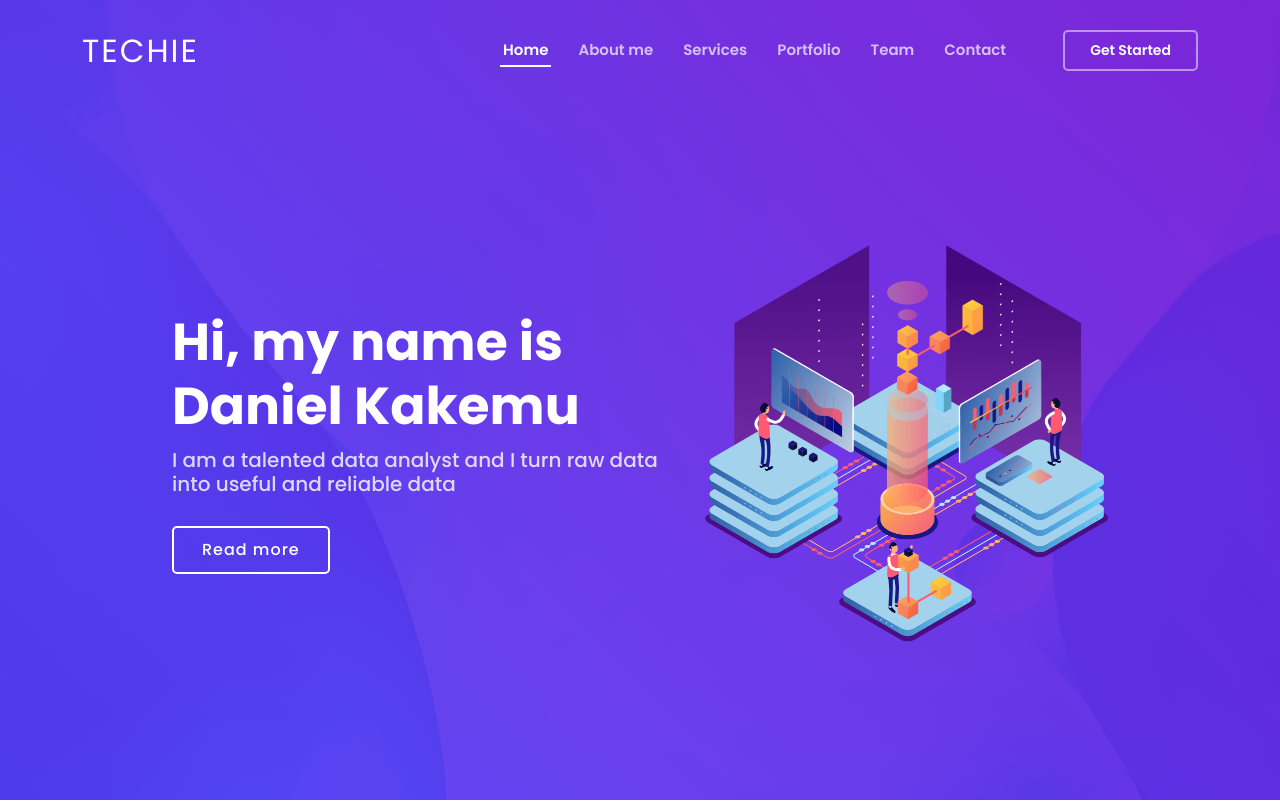
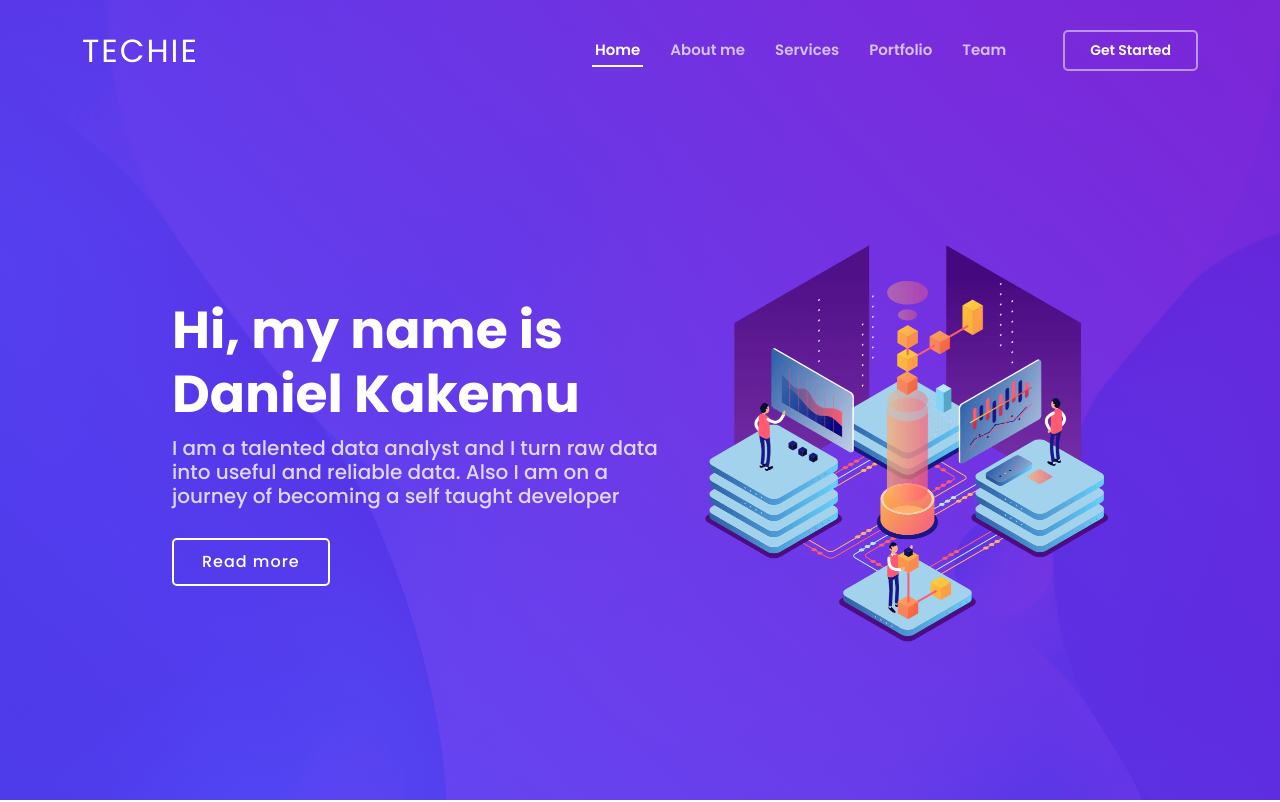
Before and after one commit to DanKakemu/DanielKakemu.github.io, a plain HTML site: page Techie/index.html in a window 1280 px wide. Shown: the top 802 px of the page. Drawn offline with nearby package versions, Linux system fonts and the light colour scheme.

Commit message:
Updated About

```diff
--- a/Techie/index.html
+++ b/Techie/index.html
@@ -5,7 +5,7 @@
   <meta charset="utf-8">
   <meta content="width=device-width, initial-scale=1.0" name="viewport">
 
-  <title>Techie Bootstrap Template - Index</title>
+  <title>Daniel Kakemu Portfolio</title>
   <meta content="" name="description">
   <meta content="" name="keywords">
 
@@ -51,7 +51,7 @@
           <li><a class="nav-link scrollto" href="#services">Services</a></li>
           <li><a class="nav-link scrollto " href="#portfolio">Portfolio</a></li>
           <li><a class="nav-link scrollto" href="#team">Team</a></li>
-          <li><a class="nav-link scrollto" href="#contact">Contact</a></li>
+          <!--<li><a class="nav-link scrollto" href="#contact">Contact</a></li>-->
           <li><a class="getstarted scrollto" href="#about">Get Started</a></li>
         </ul>
         <i class="bi bi-list mobile-nav-toggle"></i>
@@ -67,7 +67,7 @@
       <div class="row justify-content-center">
         <div class="col-xl-5 col-lg-6 pt-3 pt-lg-0 order-2 order-lg-1 d-flex flex-column justify-content-center">
           <h1>Hi, my name is Daniel Kakemu</h1>
-          <h2>I am a talented data analyst and I turn raw data into useful and reliable data</h2>
+          <h2>I am a talented data analyst and I turn raw data into useful and reliable data. Also I am on a journey of becoming a self taught developer</h2>
           <div><a href="#about" class="btn-get-started scrollto">Read more</a></div>
         </div>
         <div class="col-xl-4 col-lg-6 order-1 order-lg-2 hero-img" data-aos="zoom-in" data-aos-delay="150">
@@ -596,6 +596,8 @@
     <section id="faq" class="faq">
       <div class="container" data-aos="fade-up">
 
+
+
         <div class="section-title">
           <h2>Frequently Asked Questions</h2>
           <p>Magnam dolores commodi suscipit. Necessitatibus eius consequatur ex aliquid fuga eum quidem. Sit sint consectetur velit. Quisquam quos quisquam cupiditate. Et nemo qui impedit suscipit alias ea. Quia fugiat sit in iste officiis commodi quidem hic quas.</p>
```
